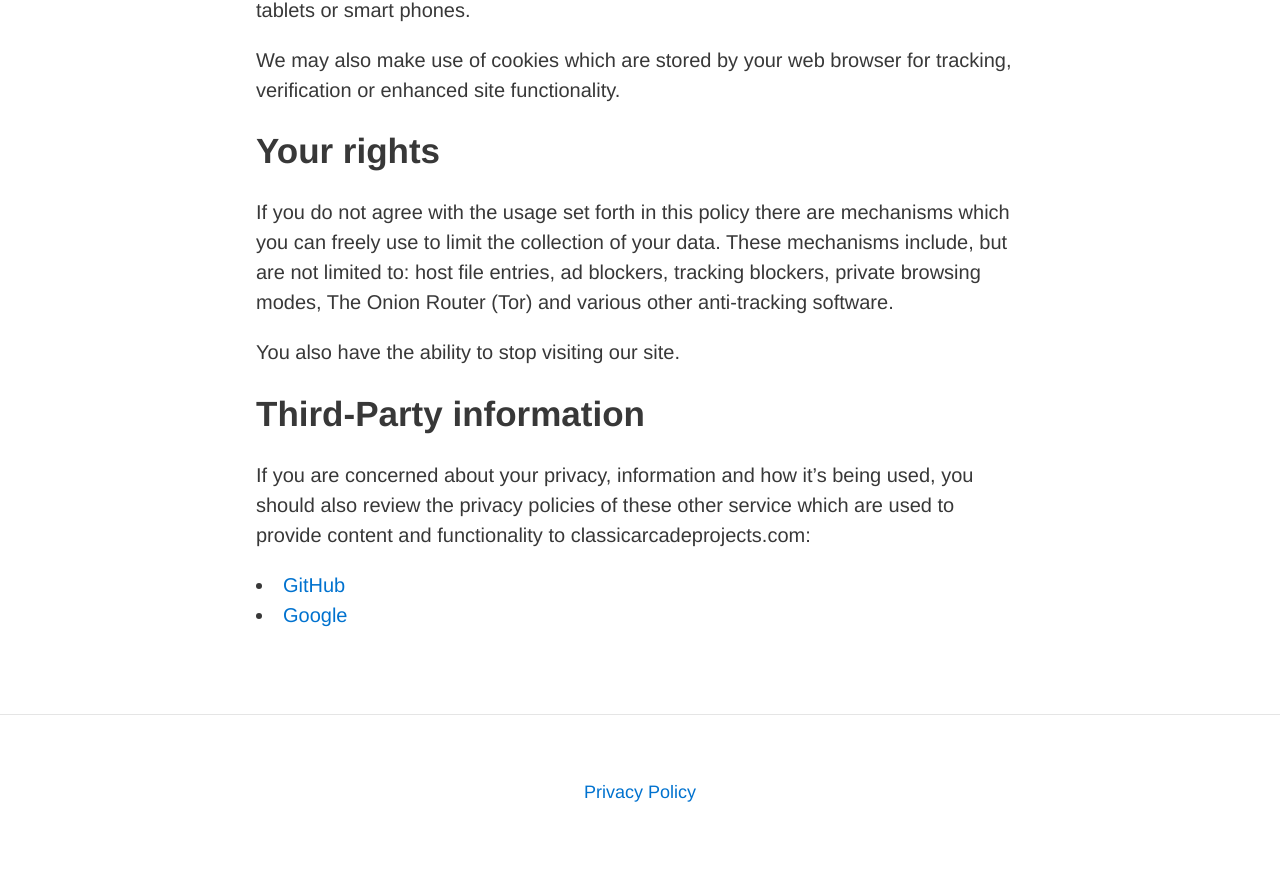
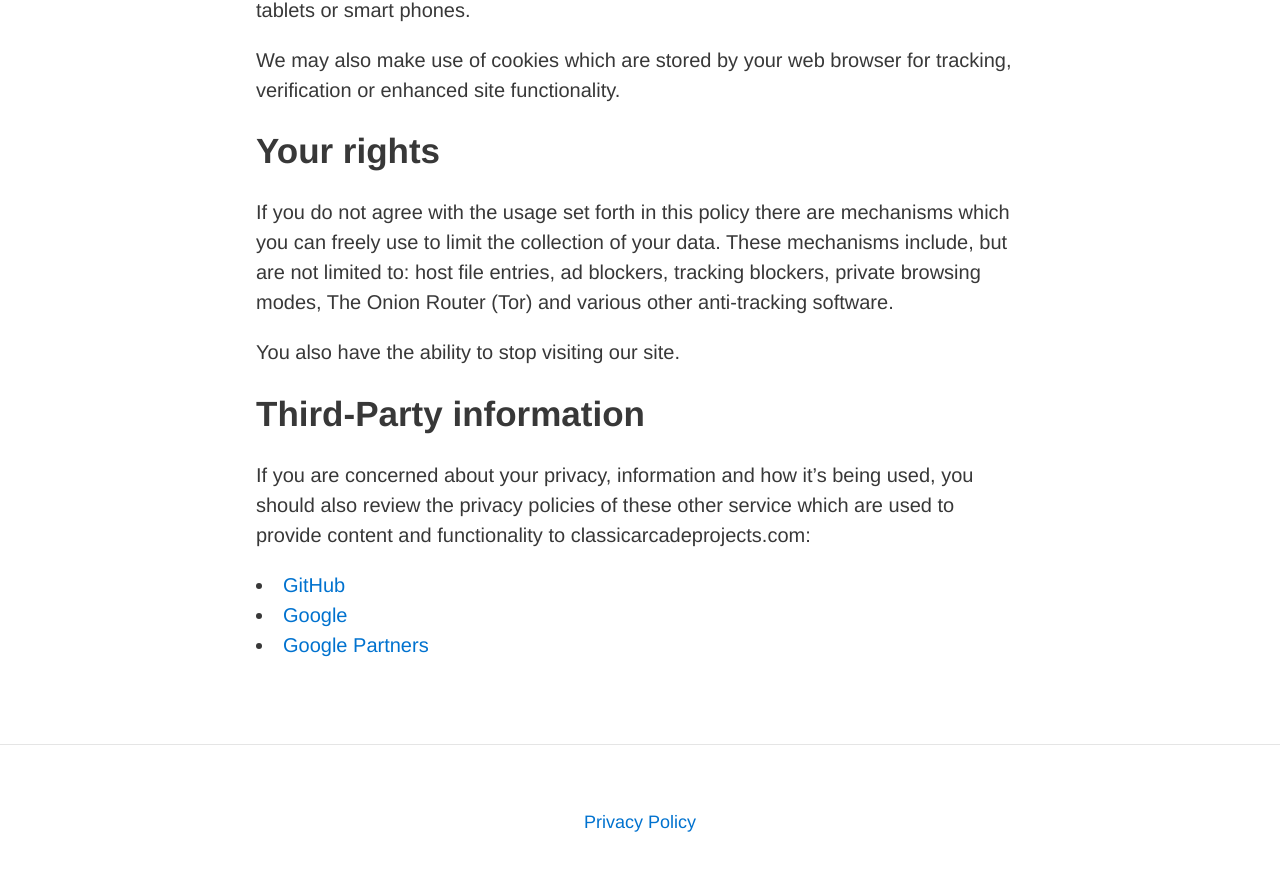
Before and after one commit to StilgarISCA/ClassicArcadeProjects, a Jekyll site: the page built from privacy.md, in a window 1280 px wide and 900 px high, scrolled down 1588 px. Shown: the top 871 px of the window. Built offline with Jekyll 4.4.1, drawn with Linux system fonts in a browser that asks for light colours; nearby versions of some CDN libraries.

Commit message:
Add Google Partner Privacy Info

```diff
--- a/privacy.md
+++ b/privacy.md
@@ -36,3 +36,4 @@ If you are concerned about your privacy, information and how it's being used, yo
 
  * [GitHub](https://help.github.com/articles/github-privacy-policy/)
  * [Google](http://www.google.com/intl/en/policies/privacy/)
+ * [Google Partners](http://www.google.com/intl/en/policies/privacy/partners)
```
